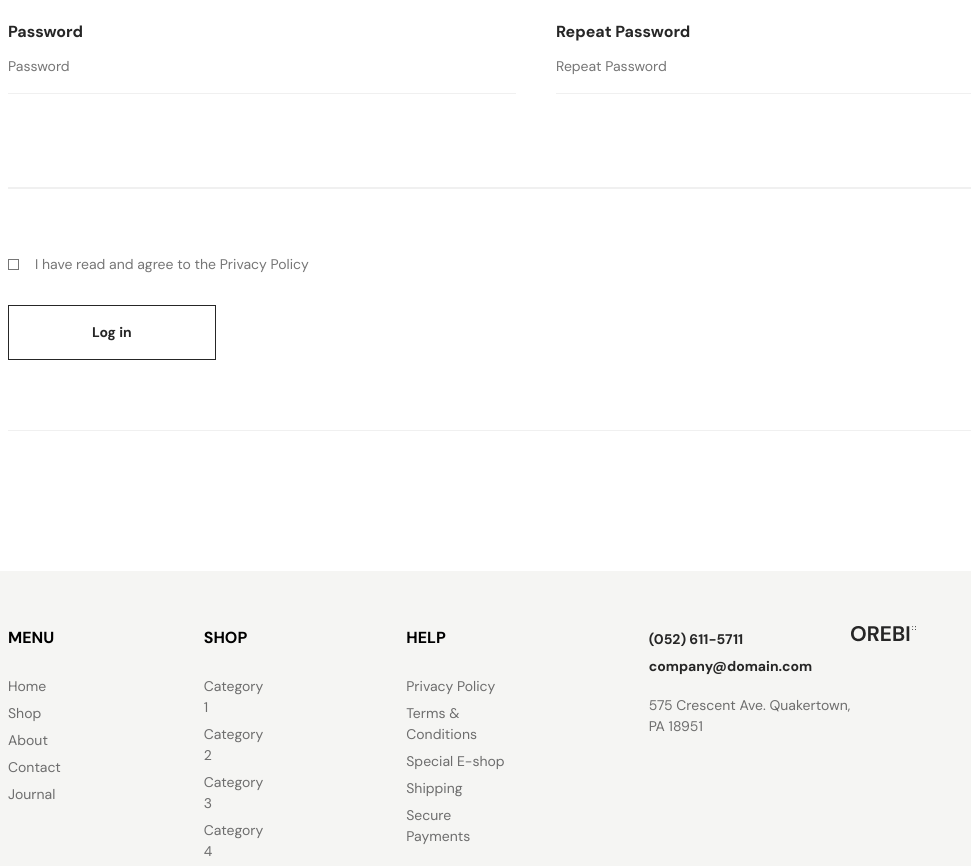
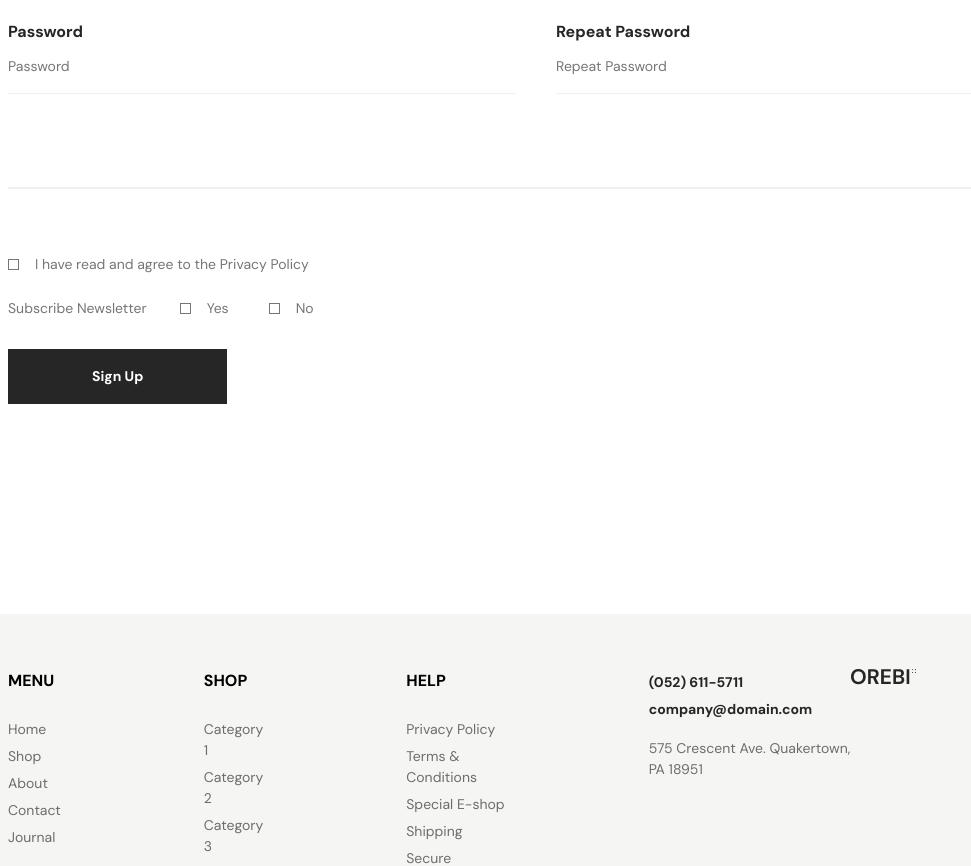
Before and after one commit to Hridoy2024/OREBI-E-Commerce-Website, a React (Vite) app: page /signup in a window 1280 px wide. Shown: the part 1809-2675 px from the top of the page, without its empty margins (0-971 px from the left). Built offline with nearby package versions, Linux system fonts and the light colour scheme.

Commit message:
Signup Part Done

```diff
--- a/src/Pages/Signup.jsx
+++ b/src/Pages/Signup.jsx
@@ -24,10 +24,7 @@ const Signup = () => {
         </div>
 
         {/* Form Start */}
-        <form
-          action=""
-          className="mt-[57px] pb-[70px] border-b-[1px] border-[#F0F0F0] "
-        >
+        <form action="" className="mt-[57px] pb-[70px] ">
           <h2 className="font-dm font-bold text-4xl lg:text-[42px] text-primary mb-[42px]">
             Your Personal Details
           </h2>
@@ -42,7 +39,7 @@ const Signup = () => {
               </label>
 
               <input
-                className=" w-full md:w-[508px] block pt-[10px] pb-4 border-b-[1px] border-[#F0F0F0] placeholder:font-dm placeholder:font-normal placeholder:text-[14px]  placeholder:text-secondary "
+                className=" w-full lg:w-[508px] block pt-[10px] pb-4 border-b-[1px] border-[#F0F0F0] placeholder:font-dm placeholder:font-normal placeholder:text-[14px]  placeholder:text-secondary "
                 type="text"
                 name=""
                 id=""
@@ -270,17 +267,63 @@ const Signup = () => {
 
           <div className="mt-[65px]">
             <Flex className={`items-center gap-4 `}>
-              <input type="radio" name="" id="" className="appearance-none w-[11px] h-[11px] border-[1px] border-secondary " />
-              <label className="font-dm font-normal text-[14px] text-secondary " htmlFor="">
+              <input
+                type="radio"
+                name=""
+                id=""
+                className="appearance-none w-[11px] h-[11px] border-[1px] border-secondary checked:bg-dot checked:bg-[length:7px_7px] checked:bg-no-repeat checked:bg-center "
+              />
+              <label
+                className="font-dm font-normal text-[14px] text-secondary "
+                htmlFor=""
+              >
                 I have read and agree to the Privacy Policy
               </label>
             </Flex>
           </div>
+
+          <Flex className={`gap-[33px] mt-[23px]`}>
+            <p className="font-dm font-normal text-[14px] text-secondary ">
+              Subscribe Newsletter
+            </p>
+
+            <Flex className={`items-center gap-10 `}>
+              <Flex className={`items-center gap-4 `}>
+                <input
+                  type="radio"
+                  name="accept"
+                  id="yes"
+                  className="appearance-none w-[11px] h-[11px] border-[1px] border-secondary checked:bg-dot checked:bg-[length:7px_7px] checked:bg-no-repeat checked:bg-center "
+                />
+                <label
+                  className="font-dm font-normal text-[14px] text-secondary "
+                  htmlFor="yes"
+                >
+                  Yes
+                </label>
+              </Flex>
+
+              <Flex className={`items-center gap-4 `}>
+                <input
+                  type="radio"
+                  name="accept"
+                  id="no"
+                  className="appearance-none w-[11px] h-[11px] border-[1px] border-secondary checked:bg-dot checked:bg-[length:7px_7px] checked:bg-no-repeat checked:bg-center "
+                />
+                <label
+                  className="font-dm font-normal text-[14px] text-secondary "
+                  htmlFor="no"
+                >
+                  No
+                </label>
+              </Flex>
+            </Flex>
+          </Flex>
           <button
             type="submit"
-            className="font-dm font-bold text-[14px] text-primary py-4 px-[83px] border-[1px] border-primary mt-[30px] "
+            className="font-dm font-bold text-[14px] text-white bg-primary py-4 px-[83px] border-[1px] border-primary mt-[30px] "
           >
-            Log in
+            Sign Up
           </button>
         </form>
         {/* Form End */}
--- a/tailwind.config.js
+++ b/tailwind.config.js
@@ -16,6 +16,9 @@ export default {
         secondary: "#767676",
         textColor: "#6D6D6D",
       },
+      backgroundImage: {
+        dot: "url('/dot.png')",
+      },
     },
   },
   plugins: [],
```
Also changed, not shown: public/dot.png (added).
